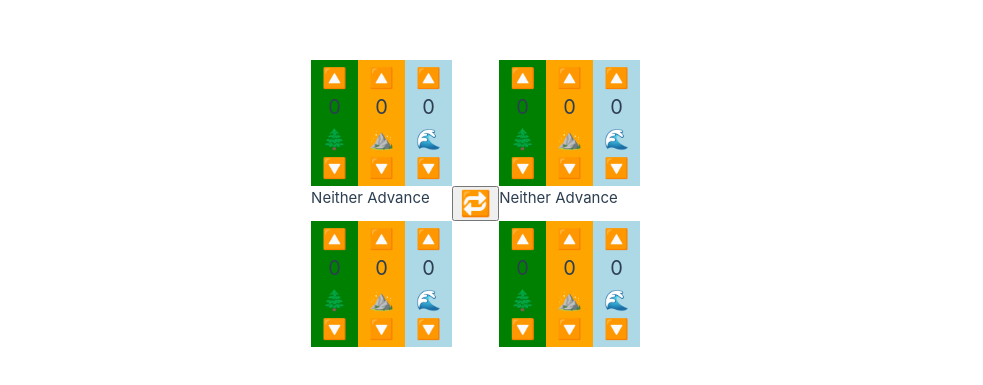
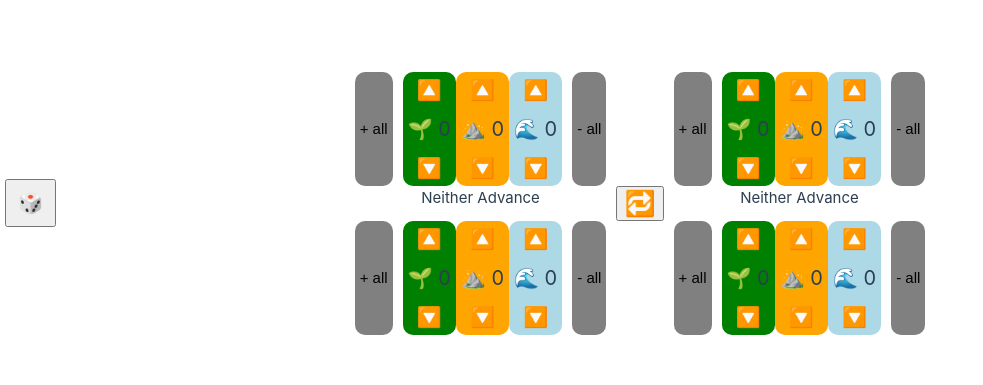
Before and after one commit to dospunk/tumult-tracker, a Vue app: page / in a window 1280 px wide. Shown: the part 197-582 px from the top of the page, without its empty margins (0-983 px from the left). Built offline with nearby package versions, Linux system fonts and the light colour scheme.

Commit message:
add dice rolling and +/- all buttons

```diff
--- a/src/App.vue
+++ b/src/App.vue
@@ -1,4 +1,6 @@
 <template>
+  <div>
+    <Die id="die"/>
     <main>
       <Expedition
         v-model:forest="heroForest"
@@ -77,12 +79,14 @@
         v-model:sea-selected="enemyCompanionSeaSelected"
       />
     </main>
+  </div>
 </template>
 
 <script setup lang="ts">
 import { ref } from 'vue'
 import Expedition from './components/Expedition.vue'
 import MovementMessage from './components/MovementMessage.vue'
+import Die from './components/Die.vue'
 
 const heroForest = ref(0)
 const heroMountain = ref(0)
@@ -145,10 +149,20 @@ main {
   display: grid;
   grid-template-columns: auto min-content auto;
   grid-template-columns: auto min-content auto;
-	justify-content:space-evenly;
+  justify-content: space-evenly;
+	justify-items: center;
 }
 
 #reset-button {
   font-size: 25px;
 }
+
+#die {
+  position: absolute;
+  left: 5px;
+  top: 47%;
+  bottom: 47%;
+	width: 4%;
+	font-size: 20px;
+}
 </style>
--- a/src/assets/main.css
+++ b/src/assets/main.css
@@ -28,8 +28,6 @@ a,
   }
 
   #app {
-    display: grid;
-    grid-template-columns: 1fr 1fr;
     padding: 0 2rem;
   }
 }
--- a/src/components/Expedition.vue
+++ b/src/components/Expedition.vue
@@ -1,10 +1,11 @@
 <template>
   <section>
+		<button @click="plusAll" class="all-btn"> + all </button>
     <div class="terrain-container forest">
       <button @click="$emit('update:forest', forest + 1)">🔼</button>
-      <div>{{ forest }}</div>
+
       <label
-        >🌲
+        > 🌱 {{ forest }}
         <input
           :checked="forestSelected"
           @change="$emit('update:forestSelected', !forestSelected)"
@@ -16,9 +17,9 @@
 
     <div class="terrain-container mountain">
       <button @click="$emit('update:mountain', mountain + 1)">🔼</button>
-      <div>{{ mountain }}</div>
+
       <label
-        >⛰️
+        > ⛰️ {{ mountain }}
         <input
           :checked="mountainSelected"
           @change="$emit('update:mountainSelected', !mountainSelected)"
@@ -30,9 +31,8 @@
 
     <div class="terrain-container sea">
       <button @click="$emit('update:sea', sea + 1)">🔼</button>
-      <div>{{ sea }}</div>
       <label
-        >🌊
+        > 🌊 {{ sea }}
         <input
           :checked="seaSelected"
           @change="$emit('update:seaSelected', !seaSelected)"
@@ -41,6 +41,7 @@
       </label>
       <button @click="$emit('update:sea', sea - 1)">🔽</button>
     </div>
+		<button @click="minusAll" class="all-btn"> - all </button>
   </section>
 </template>
 
@@ -53,7 +54,7 @@ const props = defineProps({
   mountainSelected: { type: Boolean, required: true },
   seaSelected: { type: Boolean, required: true }
 })
-defineEmits([
+const emit = defineEmits([
   'update:mountain',
   'update:forest',
   'update:sea',
@@ -61,6 +62,18 @@ defineEmits([
   'update:mountainSelected',
   'update:seaSelected'
 ])
+
+function plusAll(){
+	emit('update:forest', props.forest + 1)
+	emit('update:mountain', props.mountain + 1)
+	emit('update:sea', props.sea + 1)
+}
+
+function minusAll(){
+	emit('update:forest', props.forest - 1)
+	emit('update:mountain', props.mountain - 1)
+	emit('update:sea', props.sea - 1)
+}
 </script>
 
 <style scoped>
@@ -76,6 +89,8 @@ section {
   flex-direction: column;
 	font-size: 20px;
 	padding: 5px;
+	border-radius: 10px;
+	row-gap: 10px;
 }
 
 .terrain-container:has(label > input[type="checkbox"]:not(:checked)){
@@ -92,6 +107,13 @@ button {
 	font-size: inherit;
 }
 
+.all-btn {
+	background-color: gray;
+	border-radius: 10px;
+	margin: 0 10px;
+	padding: 5px;
+}
+
 .forest {
   background-color: green;
 }
```
Lines whose indentation alone changed are shown as unchanged.
